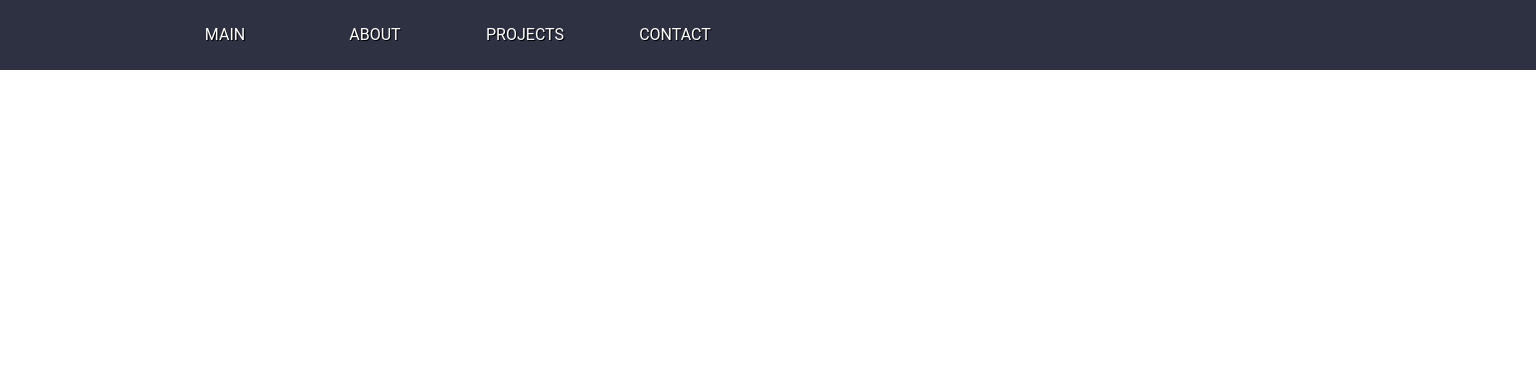
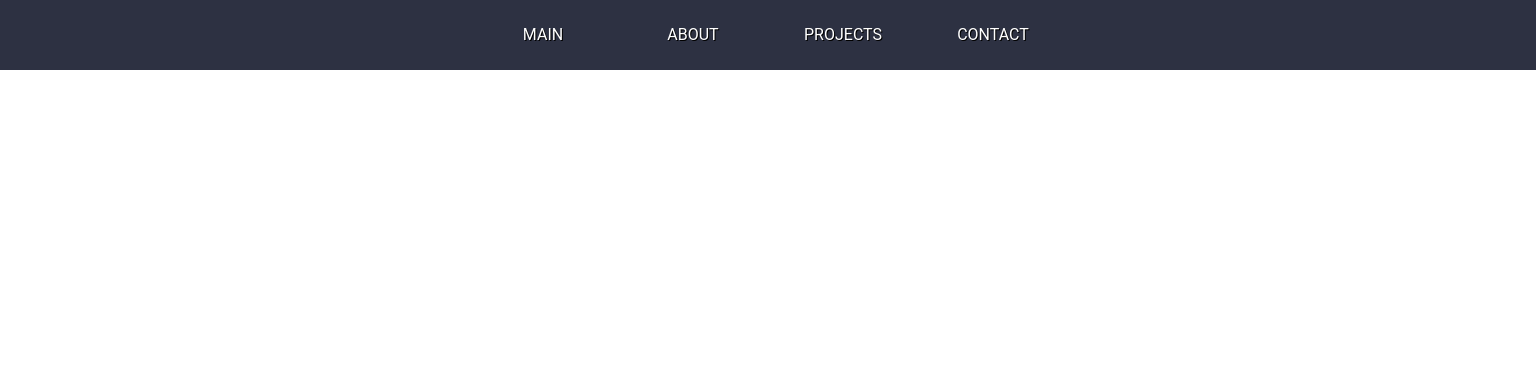
Before and after one commit to Rednaxela700/boilerplate, a plain HTML site: page index.html in a window 1536 px wide. Shown: the top 382 px of the page. Drawn offline with nearby package versions, Linux system fonts and the light colour scheme.

Commit message:
centered nav in header

```diff
--- a/css/main.css
+++ b/css/main.css
@@ -67,7 +67,7 @@ textarea {
 
   .nav {
     width: 600px;
-    margin: 0 auto 0 150px;
+    margin: 0 auto;
   }
 
   .nav-link-container {
```
